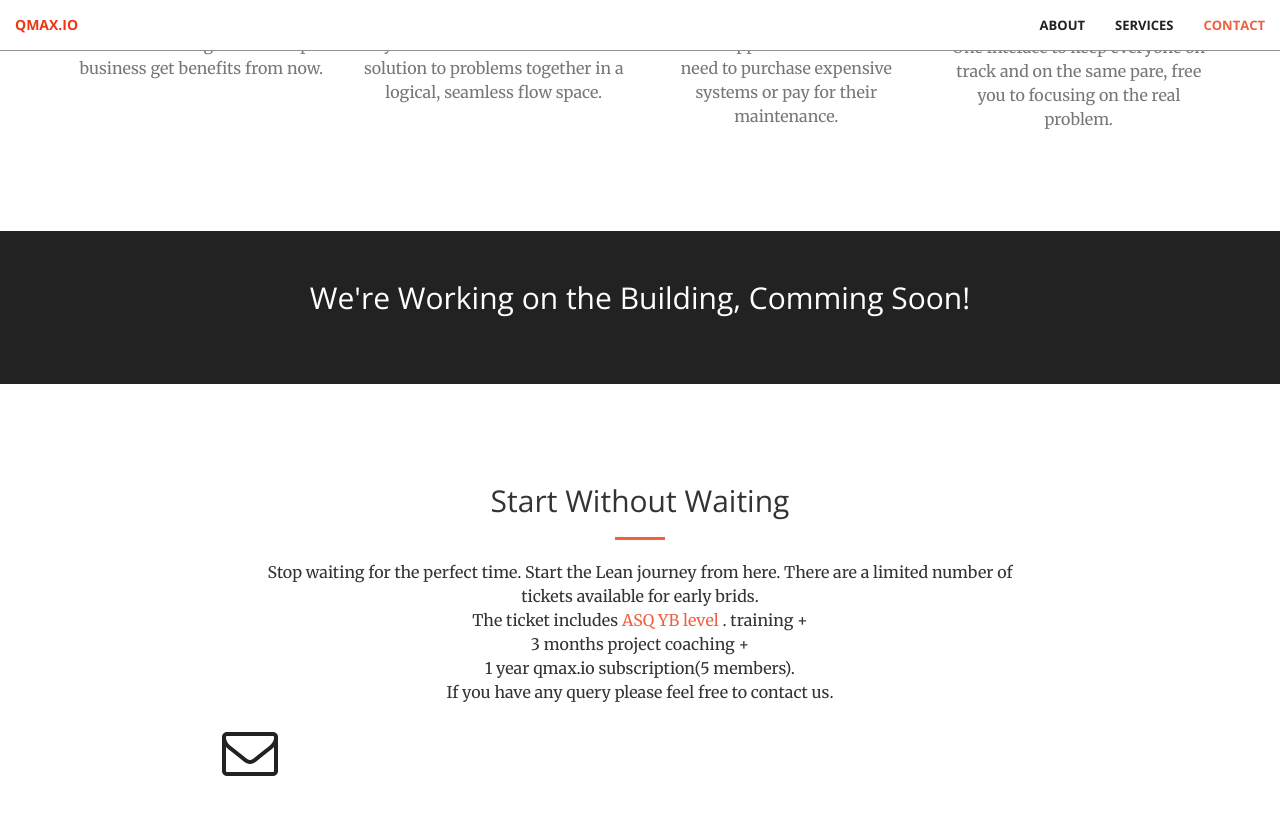
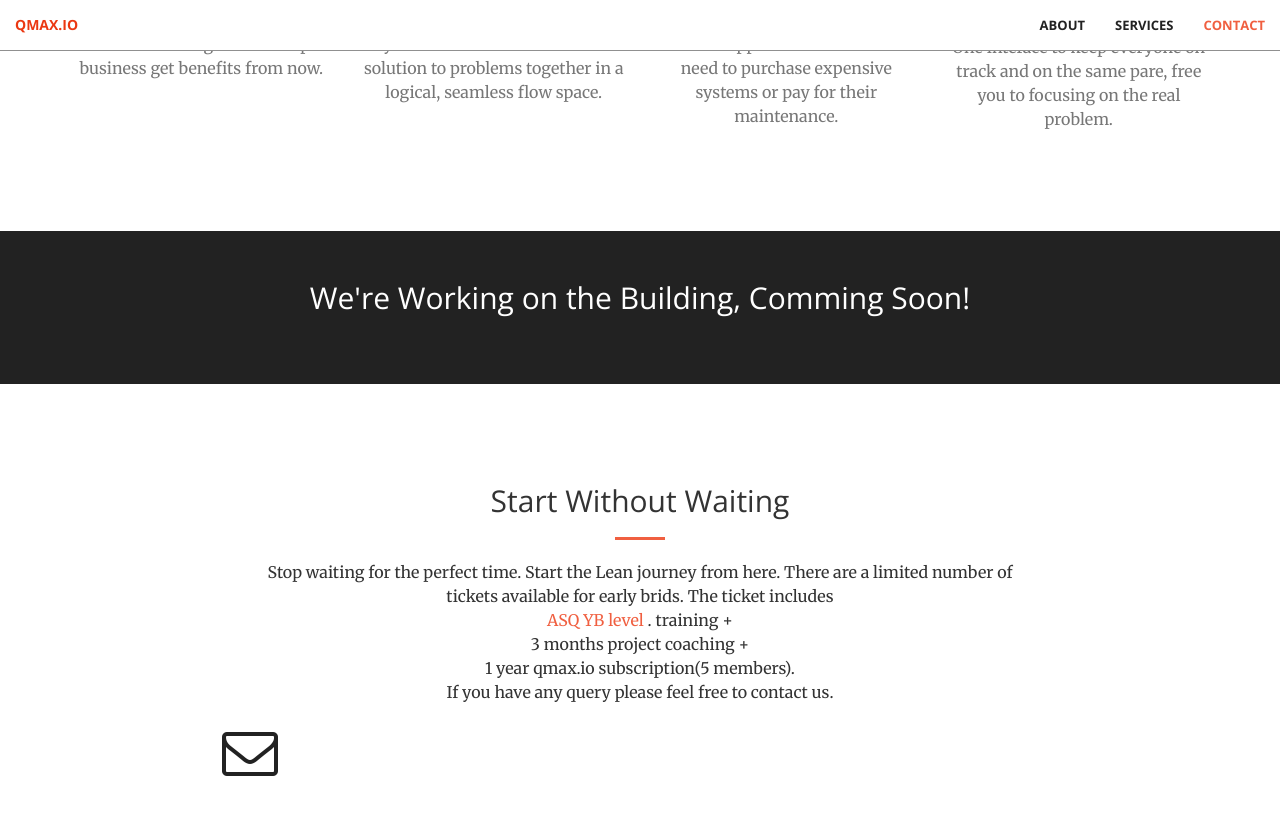
Before and after one commit to davidwei33li/kk33, a Jekyll site: the page built from index.html, in a window 1280 px wide and 900 px high, scrolled down 1594 px. Shown: the top 815 px of the window. Built offline with Jekyll 4.4.1, drawn with Linux system fonts in a browser that asks for light colours; part of the change alters nothing that is shown.

```diff
--- a/_includes/contact.html
+++ b/_includes/contact.html
@@ -4,8 +4,7 @@
             <div class="col-lg-8 col-lg-offset-2 text-center">
                 <h2 class="section-heading">Start Without Waiting</h2>
                 <hr class="primary">
-                <p>Stop waiting for the perfect time. Start the Lean journey from here. There are a limited number of tickets available for early brids. <br>
-                    The ticket includes <a href="https://asq.org/cert/resource/pdf/certification/SSYB%20BOK-final.pdf"> ASQ YB level </a>. training +
+                <p>Stop waiting for the perfect time. Start the Lean journey from here. There are a limited number of tickets available for early brids. The ticket includes <br> <a href="https://asq.org/cert/resource/pdf/certification/SSYB%20BOK-final.pdf"> ASQ YB level </a>. training +
                     <br>3 months project coaching +
                     <br>1 year qmax.io subscription(5 members).
                     <br> If you have any query please feel free to contact us. </p>
```
